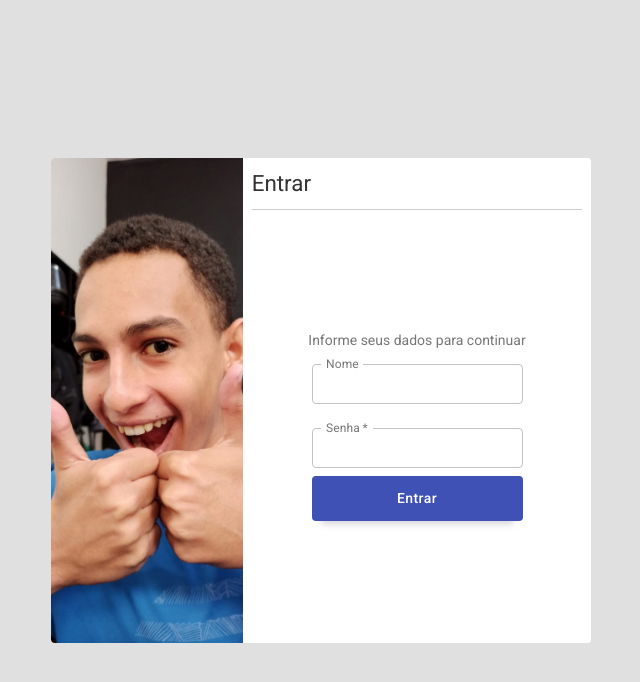
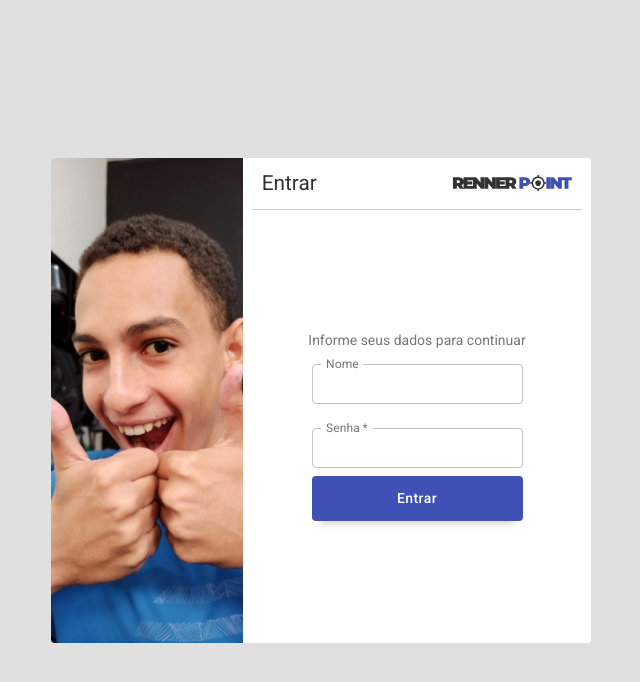
Before and after one commit to rennerborges/registerPoint, a React (Create React App) app: page / in a window 1280 px wide. Shown: the top 682 px of the page, without its empty margins (319-959 px from the left). Built offline with nearby package versions, Linux system fonts and the light colour scheme; sample sign-in values are in the browser's storage.

Commit message:
Aprimoramento do Router
Adição do Switch para corrigir um erro

```diff
--- a/src/components/Hooks/index.js
+++ b/src/components/Hooks/index.js
@@ -1,4 +1,5 @@
 import React, { useState } from 'react';
+import { BrowserRouter as Router, Route, useParams } from 'react-router-dom'
 
 export default props => {
     const [lista, setLista] = useState([]);
@@ -14,6 +15,8 @@ export default props => {
         setTexto(texto.target.value)
     }
 
+    let { id } = useParams();
+    console.log(id)
     return (
         <div>
             <input type="text" onChange={textos}></input>
--- a/src/components/Main/index.js
+++ b/src/components/Main/index.js
@@ -13,10 +13,11 @@ export default function Main() {
             <div className={classes.MainDireito}>
                 <div className={classes.HeaderMainDireito} >
                     <span className={classes['title-RennerPoint']}>Entrar</span>
+                    <img src={window.location.origin + '/img/logo.svg'} className={classes.logoRennerPoint}/>
                 </div>
                 <div className={classes.SessionMainDireito}>
                     <span style={{ color: '#777', fontSize: 14, }}>Informe seus dados para continuar</span>
-                    <form className={classes.formRennerPoint} action="./renner.html">
+                    <form className={classes.formRennerPoint} action="./teste/3">
                         <TextField
                             id="outlined"
                             label="Nome"
@@ -40,7 +41,7 @@ export default function Main() {
                             variant="outlined"
                         />
                         <Button
-                            type=" submit "
+                            type="submit"
                             tittle="Entrar"
 
                         />
--- a/src/components/PrivateRoute/index.js
+++ b/src/components/PrivateRoute/index.js
@@ -1,14 +1,8 @@
 import React from 'react';
-import { BrowserRouter as Router, Route, Link } from 'react-router-dom'
+import { Route, } from 'react-router-dom'
 
 function verificarToken(){
     return !localStorage.getItem('token')
-}
-
-function mensagemErro(){
-    return(
-        <h1>Faça login seu vacilão</h1>
-    )
 }
 
 export default (props)=>{
@@ -16,6 +10,6 @@ export default (props)=>{
             !verificarToken() ?
             <Route {...props}/>
             :
-            window.location.href = "/"
+            window.location.assign("/")
         )
 }
--- a/src/components/teste/index.js
+++ b/src/components/teste/index.js
@@ -43,8 +43,8 @@ export default class Teste extends Component {
         return (
             <div>
                 <List>
-                    {this.state.obj.map((item) => (
-                        <ListItem>
+                    {this.state.obj.map((item,index) => (
+                        <ListItem key={index} >
                             <ListItemText primary={item.nome} />
                             <Button variant="contained" onClick={() => this.renner(item.nome)} color='primary' >Clique em mim</Button>
                         </ListItem>
--- a/src/css/index.js
+++ b/src/css/index.js
@@ -35,12 +35,17 @@ const styles = makeStyles({
         height: '12%',
         borderBottom: '1px solid #ccc',
         display: 'flex',
+        justifyContent: 'space-between',
         alignItems: 'center',
-
+    },
+    logoRennerPoint:{
+        width: 120,
+        marginRight: 10,
     },
     'title-RennerPoint':{
-        fontSize: '1.4em',
+        fontSize: '1.3em',
         color: '#333',
+        marginLeft: 10,
     },
     SessionMainDireito:{
         width: '95%',
--- a/src/index.js
+++ b/src/index.js
@@ -2,15 +2,18 @@ import React from 'react';
 import ReactDOM from 'react-dom';
 import App from './App';
 import * as serviceWorker from './serviceWorker';
-import { BrowserRouter as Router, Route } from 'react-router-dom'
+import { BrowserRouter as Router, Route, Switch } from 'react-router-dom'
 import Teste from './components/teste';
 import PrivateRoute from './components/PrivateRoute';
+import Hooks from './components/Hooks';
+
 ReactDOM.render(
+
     <Router>
-        <Route exact path="/" component={App} />
-        <PrivateRoute exact path="/teste" component={Teste}/>
+        <Switch>
+            <Route exact path="/" component={App} />
+            <PrivateRoute exact path="/teste/:id" component={Hooks} />
+        </Switch>
     </Router>, document.getElementById('root'));
-// If you want your app to work offline and load faster, you can change
-// unregister() to register() below. Note this comes with some pitfalls.
-// Learn more about service workers: https://bit.ly/CRA-PWA
+
 serviceWorker.unregister();
```
Also changed, not shown: public/img/logo.svg (added), public/img/teste.svg (added).
